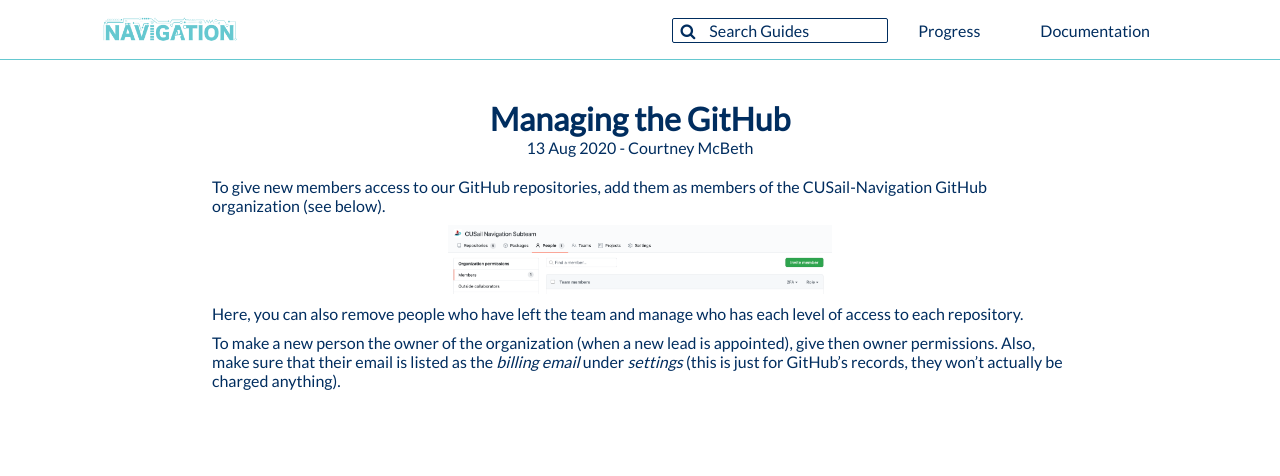
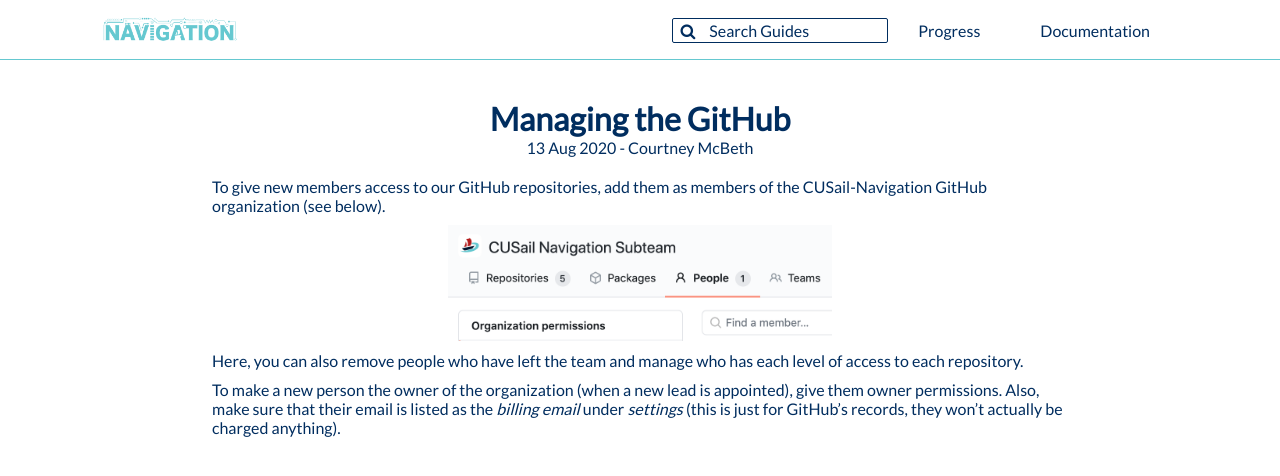
Before and after one commit to CUSail-Navigation/intrasite, a Jekyll site: the page built from _posts/2020-08-13-github.md, in a window 1280 px wide. Shown: the top 476 px of the page. Built offline with Jekyll 4.4.1, drawn with Linux system fonts in a browser that asks for light colours.

Commit message:
minor fixes

```diff
--- a/_posts/2020-08-13-github.md
+++ b/_posts/2020-08-13-github.md
@@ -12,4 +12,4 @@
 
 Here, you can also remove people who have left the team and manage who has each level of access to each repository.
 
-To make a new person the owner of the organization (when a new lead is appointed), give then owner permissions. Also, make sure that their email is listed as the _billing email_ under _settings_ (this is just for GitHub's records, they won't actually be charged anything).
+To make a new person the owner of the organization (when a new lead is appointed), give them owner permissions. Also, make sure that their email is listed as the _billing email_ under _settings_ (this is just for GitHub's records, they won't actually be charged anything).
```
Also changed, not shown: images/github_org.png, images/github_text_logo.png.
